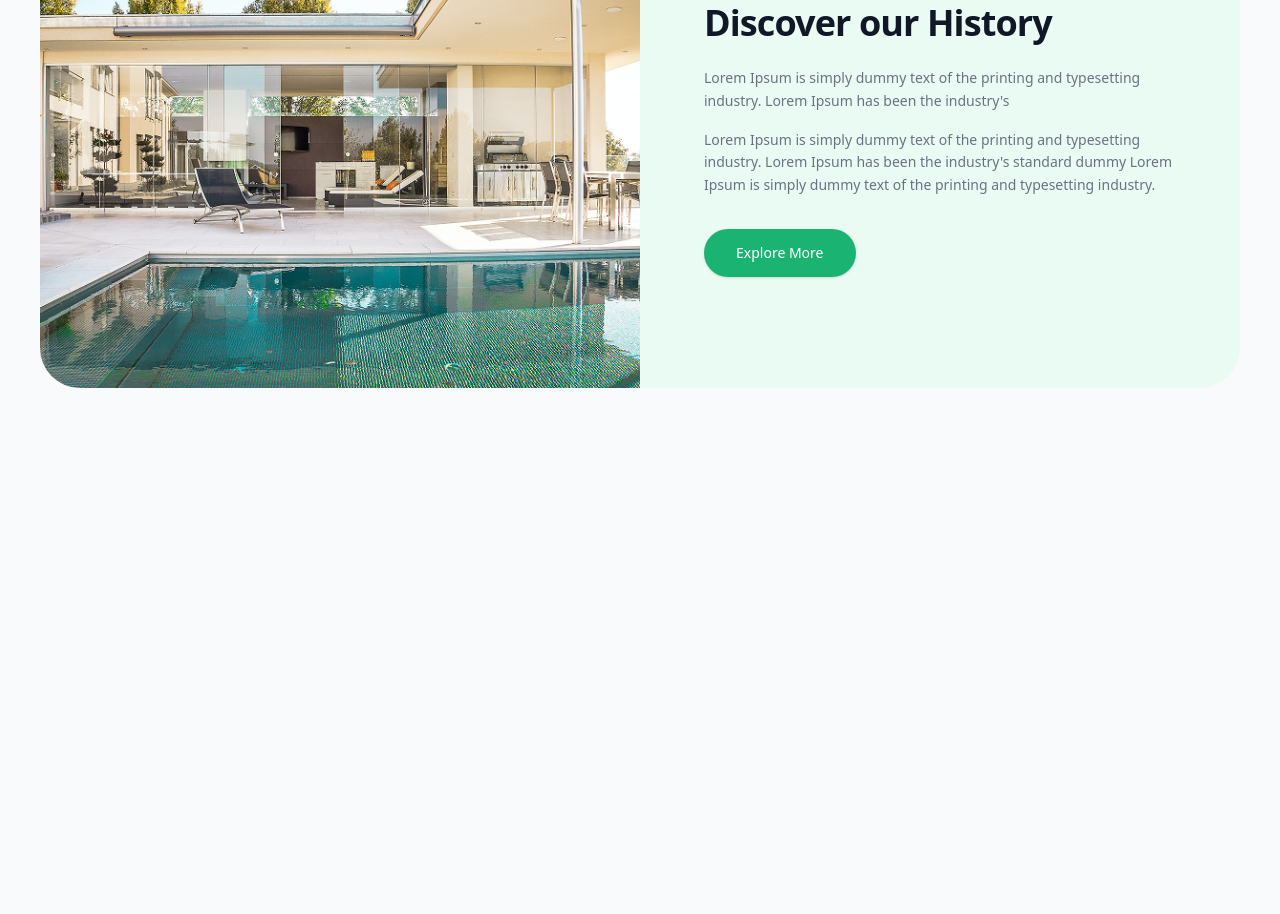
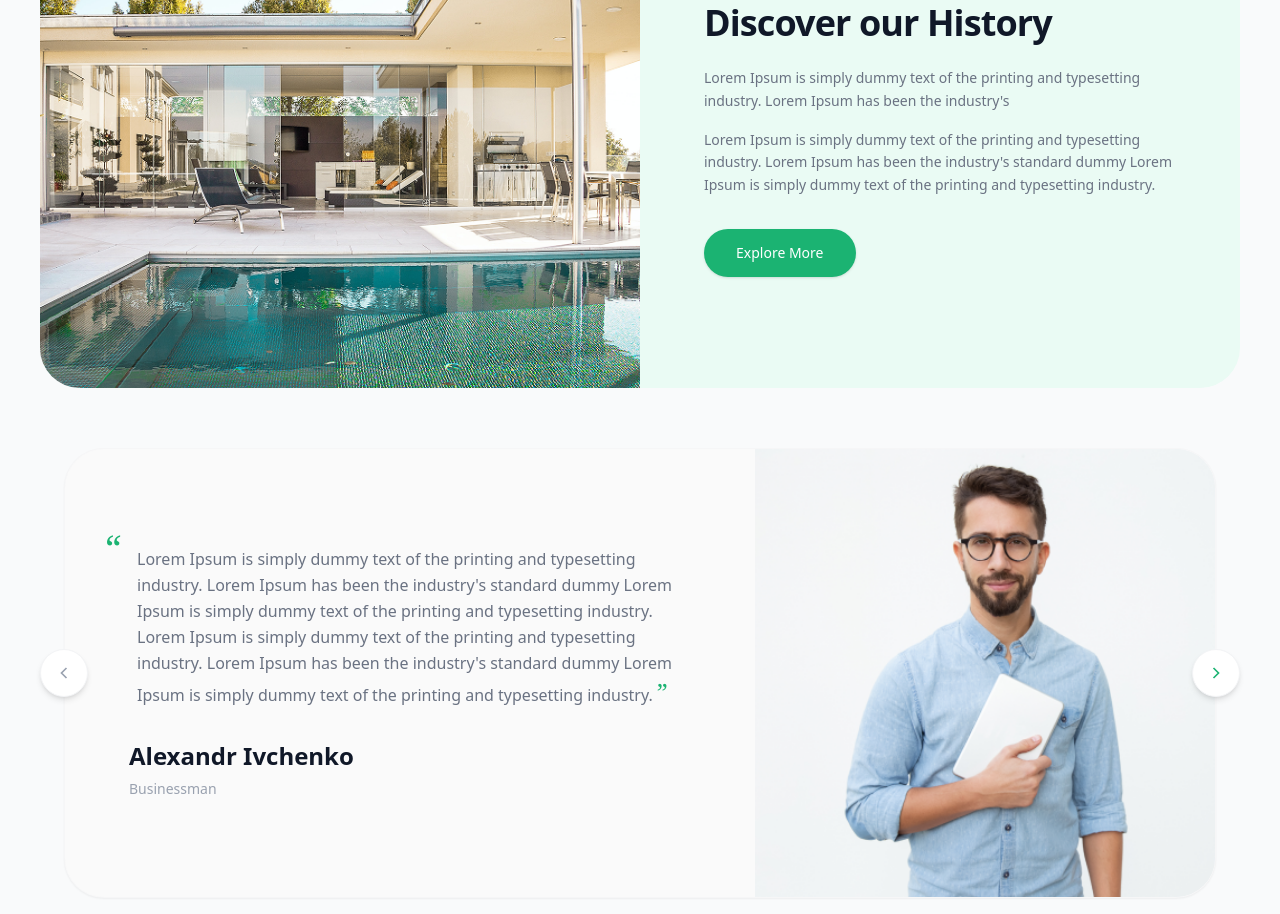
Before and after one commit to kabirovabdullo60-dot/Find-your-perfect-place-to-stay, a website: page index.html in a window 1280 px wide. Shown: the part 2017-2931 px from the top of the page. Before the commit the page ends 2421 px from the top, so only its background shows below. Drawn offline with Linux system fonts and the light colour scheme.

Commit message:
section 5

```diff
--- a/index.html
+++ b/index.html
@@ -304,5 +304,54 @@
     </div>
 
   </div>
+
+  <div class="w-full max-w-[1200px] mx-auto relative flex items-center justify-center mt-15">
+
+    <button class="hidden md:flex absolute left-0 z-20 w-12 h-12 bg-white rounded-full items-center justify-center shadow-md hover:scale-105 transition border border-gray-100">
+      <svg class="w-5 h-5 text-gray-400 stroke-current stroke-2 fill-none" viewBox="0 0 24 24">
+        <polyline points="15 18 9 12 15 6"></polyline>
+      </svg>
+    </button>
+
+    <div class="w-full bg-[#FAFAFA] rounded-[40px] shadow-xs border border-gray-100/50 overflow-hidden flex flex-col md:flex-row items-stretch mx-0 md:mx-6">
+
+      <div class="w-full md:w-3/5 p-8 md:p-16 flex flex-col justify-center items-center md:items-start text-center md:text-left">
+        <div class="w-full max-w-[300px] md:max-w-2xl relative">
+
+          <div class="text-[#1bb372] text-4xl font-serif leading-none absolute -top-4 -left-6 hidden md:block">“</div>
+
+          <p class="text-gray-500 text-sm md:text-base leading-relaxed mb-8 relative z-10 pl-0 md:pl-2">
+            <span class="text-[#1bb372] font-serif text-xl md:text-2xl inline md:hidden">“</span>
+            Lorem Ipsum is simply dummy text of the printing and typesetting industry. Lorem Ipsum has been the industry's standard dummy Lorem Ipsum is simply dummy text of the printing and typesetting industry. Lorem Ipsum is simply dummy text of the printing and typesetting industry. Lorem Ipsum has been the industry's standard dummy Lorem Ipsum is simply dummy text of the printing and typesetting industry.
+            <span class="text-[#1bb372] font-serif text-xl md:text-2xl inline">”</span>
+          </p>
+
+          <div class="mt-6">
+            <h3 class="text-xl md:text-2xl font-bold text-gray-900 mb-1">
+              Alexandr Ivchenko
+            </h3>
+            <span class="text-gray-400 text-sm">
+              Businessman
+            </span>
+          </div>
+
+        </div>
+      </div>
+
+      <div class="w-full md:w-2/5 min-h-[320px] md:min-h-full relative bg-[#f4f6f9] flex justify-center items-end">
+        <div class="w-full max-w-[300px] md:max-w-full h-full flex items-end justify-center">
+          <img src="./src/images/Mask Group.png" alt="Alexandr Ivchenko" class="w-full h-full object-cover object-top md:object-center">
+        </div>
+      </div>
+
+    </div>
+
+    <button class="hidden md:flex absolute right-0 z-20 w-12 h-12 bg-white rounded-full items-center justify-center shadow-md hover:scale-105 transition border border-gray-100">
+      <svg class="w-5 h-5 text-[#1bb372] stroke-current stroke-2 fill-none" viewBox="0 0 24 24">
+        <polyline points="9 18 15 12 9 6"></polyline>
+      </svg>
+    </button>
+
+  </div>
 </body>
 </html>
```
Also changed, not shown: src/images/Mask Group.png (added), src/output.css.
